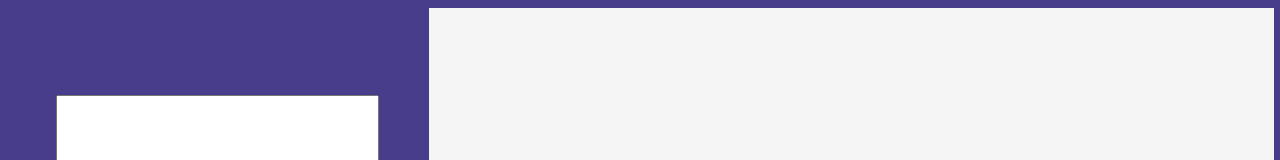
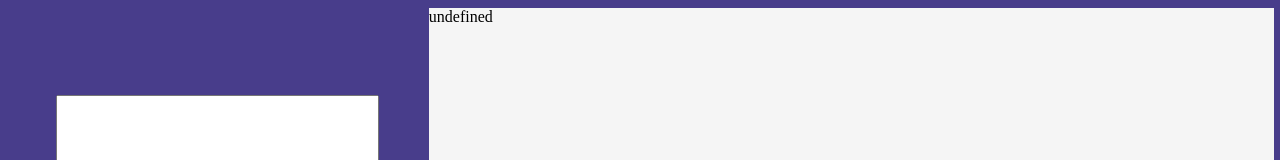
Before and after one commit to connyIsTired/DbGenExternalWeb, an Angular app in the folder DatabaseDiagramGenerator/: page / in a window 1280 px wide. Shown: the top 160 px of the page. Built offline with nearby package versions, Linux system fonts and the light colour scheme.

Commit message:
Add pipe to allow svg elements in innerHtml

```diff
--- a/DatabaseDiagramGenerator/src/app/app.module.ts
+++ b/DatabaseDiagramGenerator/src/app/app.module.ts
@@ -5,14 +5,15 @@ import { AppComponent } from './app.component';
 import { GeneratorComponent } from './components/generator/generator.component';
 import { ReactiveFormsModule } from '@angular/forms';
 import { GeneratorInputComponent } from './components/generator/generator-input/generator-input.component';
-import { GeneratorDisplayComponent } from './components/generator/generator-display/generator-display.component';
+import { GeneratorDisplayComponent, SafeHtmlPipe } from './components/generator/generator-display/generator-display.component';
 
 @NgModule({
   declarations: [
     AppComponent,
     GeneratorComponent,
     GeneratorInputComponent,
-    GeneratorDisplayComponent
+    GeneratorDisplayComponent,
+    SafeHtmlPipe
   ],
   imports: [
     BrowserModule,
--- a/DatabaseDiagramGenerator/src/app/components/generator/generator-display/generator-display.component.html
+++ b/DatabaseDiagramGenerator/src/app/components/generator/generator-display/generator-display.component.html
@@ -1 +1 @@
-<div [innerHTML]="html"></div>
+<div [innerHTML]="html | safeHtml"></div>
--- a/DatabaseDiagramGenerator/src/app/components/generator/generator-display/generator-display.component.scss
+++ b/DatabaseDiagramGenerator/src/app/components/generator/generator-display/generator-display.component.scss
@@ -5,3 +5,8 @@
   margin: auto;
   padding: 0;
 }
+
+div {
+  height: 100%;
+  width: 100%;
+}
--- a/DatabaseDiagramGenerator/src/app/components/generator/generator-display/generator-display.component.ts
+++ b/DatabaseDiagramGenerator/src/app/components/generator/generator-display/generator-display.component.ts
@@ -1,5 +1,13 @@
-import { Component, Input, OnInit } from '@angular/core';
-
+import { Component, Input, OnInit, Pipe, PipeTransform } from '@angular/core';
+import { DomSanitizer } from '@angular/platform-browser';
+@Pipe({ name: 'safeHtml'})
+export class SafeHtmlPipe implements PipeTransform  {
+  constructor(private sanitized: DomSanitizer) {}
+  transform(value: string) {
+    console.log(this.sanitized.bypassSecurityTrustHtml(value))
+    return this.sanitized.bypassSecurityTrustHtml(value);
+  }
+}
 @Component({
   selector: 'app-generator-display',
   templateUrl: './generator-display.component.html',
--- a/DatabaseDiagramGenerator/src/app/components/generator/generator.component.ts
+++ b/DatabaseDiagramGenerator/src/app/components/generator/generator.component.ts
@@ -1,4 +1,5 @@
 import { Component, EventEmitter, OnInit, Output } from '@angular/core';
+import { DomSanitizer } from '@angular/platform-browser';
 
 @Component({
   selector: 'app-generator',
@@ -7,6 +8,7 @@ import { Component, EventEmitter, OnInit, Output } from '@angular/core';
 })
 export class GeneratorComponent {
   entryChange!: string;
+  constructor(private sanitize: DomSanitizer){}
 
   onEntryChange(e:string){
     this.entryChange = e;
```
